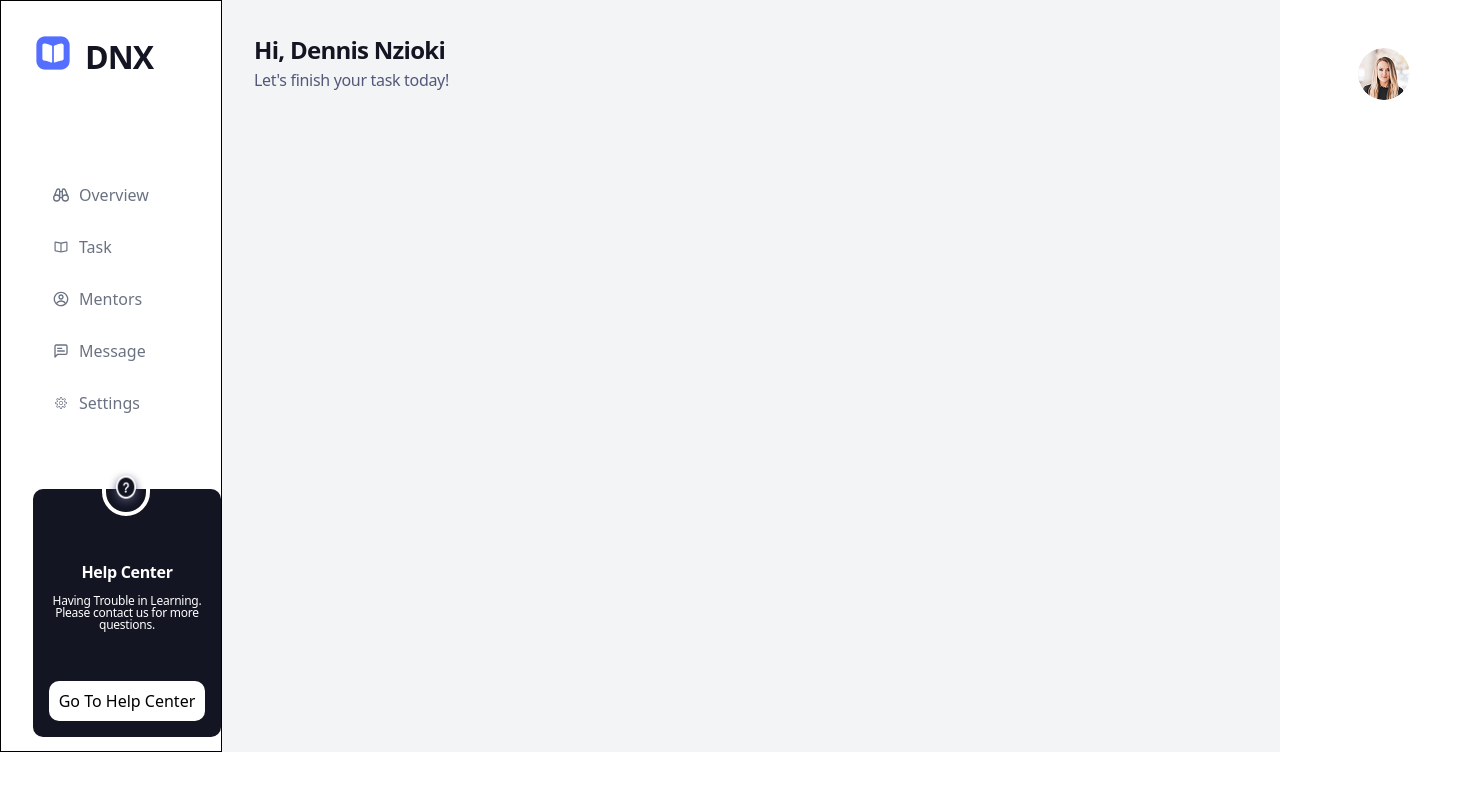
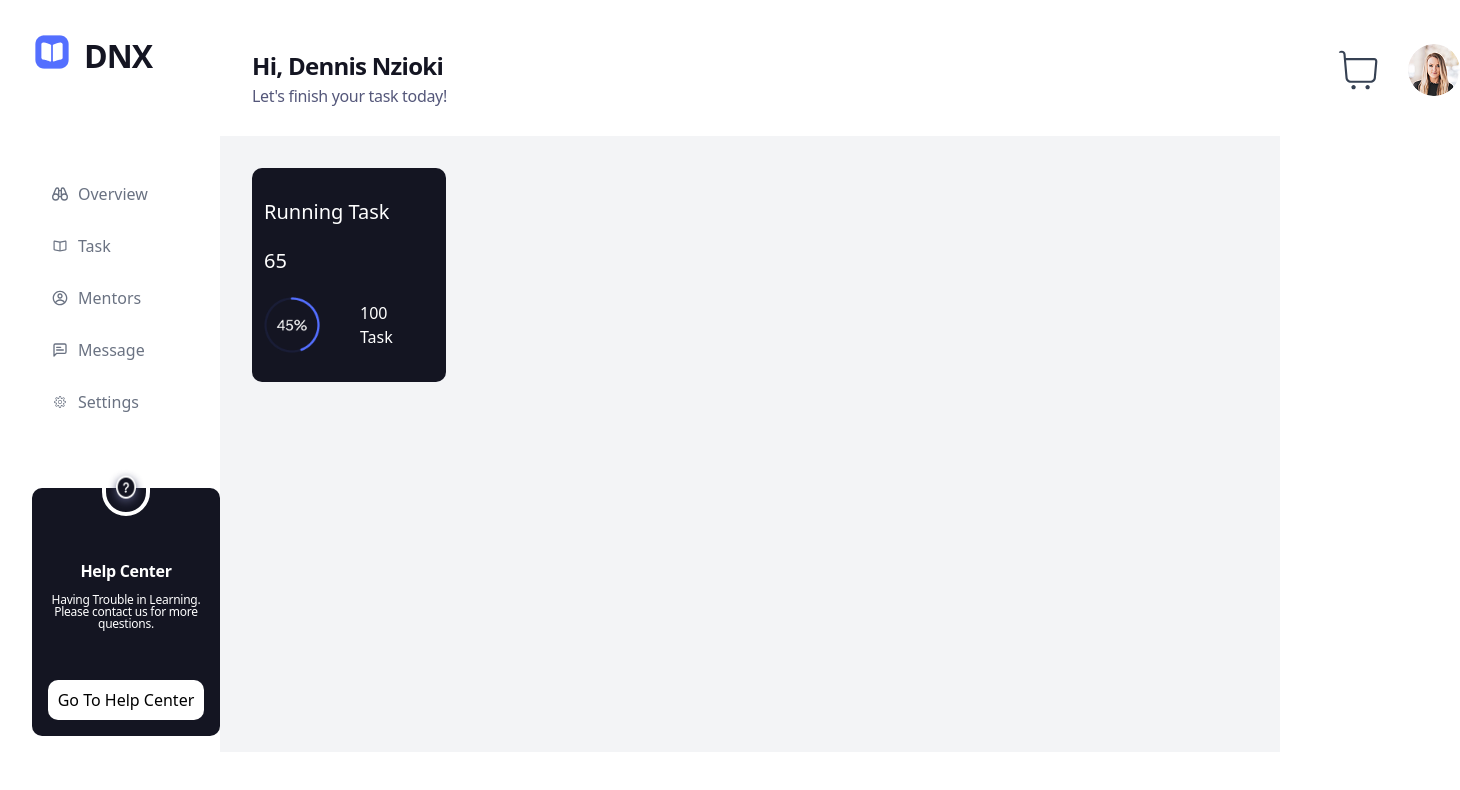
Before and after one commit to Pratham8487/TMS, a React (Vite) app: page / in a window 1280 px wide. Shown: the top 790 px of the page, 1460 px wide, since content can reach past the window. Built offline with nearby package versions, Linux system fonts and the light colour scheme.

Commit message:
added Header.tsx Home.tsx & also added responsiveness

```diff
--- a/src/Components/Header.tsx
+++ b/src/Components/Header.tsx
@@ -4,18 +4,18 @@ import Img1 from  '../assets/Profile.png';
 const Header = () => {
     return (
         <>
-
-                <div className="w-[14.75rem] h-[4.5rem] mt-[2rem] ml-[2rem] gap-2">
+            <div className="py-4 flex justify-evenly bg-white">
+                <div className="w-[14.75rem] h-[4.5rem] mt-[2rem] ml-[2rem] gap-2 hidden sm:block">
                     <h1 className="text-[#141522] font-[600] text-[24px] leading-[150%] tracking-[-0.03em] align-middle">
                     Hi, Dennis Nzioki
                     </h1>
                     <p className="w-[14.75rem] h-[1.75rem] text-[#54577A] font-[500] text-[1rem] leading-[1.5] tracking-[-0.02em]">Let's finish your task today!</p>
                 </div>
-                <div className="w-[8rem] h-[3.25rem] mt-[3rem] ml-[52.75rem] gap-[1.5rem] flex">
-                    <CiShoppingCart className="w-[3.25rem] h-[3.25rem] text-gray-700 cursor-pointer"/>
+                <div className="w-[8rem] h-[3.25rem] mt-7 ml-[52.75rem] gap-[1.5rem] flex">
+                    <CiShoppingCart className="w-[3.25rem] h-[3.25rem] text-gray-700 cursor-pointer rounded-full"/>
                     <img src={Img1} alt="img1" className="w-[3.25rem] h-[3.25rem] rounded-full"/>
                 </div>
-
+            </div>
         </>
     )
 }
--- /dev/null
+++ b/src/Components/Home.tsx
@@ -0,0 +1,18 @@
+import Img1 from '../assets/Cases.png';
+
+export default function Home() {
+    return (
+        <>
+            <div>
+                <div className="w-[12.125rem] h-[13.375rem] mt-[2rem] ml-[2rem] rounded-[0.625rem] bg-[#141522] flex flex-col justify-evenly py-2 px-3">
+                    <h1 className="text-white text-xl">Running Task</h1>
+                    <p className="text-white text-xl">65</p>
+                    <div className="flex items-center gap-10">
+                        <img src={Img1} alt='img1' className='w-14 h-14'/>
+                        <h1 className='text-white'>100<br/>Task</h1>
+                    </div>
+                </div>
+            </div>
+        </>
+    )
+}
--- a/src/Components/HomePage.tsx
+++ b/src/Components/HomePage.tsx
@@ -1,13 +1,18 @@
 import Header from "./Header";
 import Sidebar from "./Sidebar";
-
+import Home from './Home';
 
 function HomePage() {
     return (
-        <div className='flex bg-gray-100'>
-            <Sidebar />
-            <Header />
-        </div>
+        <>
+            <div className="flex bg-gray-100">
+                <Sidebar />
+                <div className="flex-1 flex flex-col">
+                    <Header />
+                    <Home />
+                </div>
+            </div>
+        </>
     )
 }
 
--- a/src/Components/Sidebar.tsx
+++ b/src/Components/Sidebar.tsx
@@ -5,11 +5,18 @@ import { IoMdBook } from "react-icons/io";
 import { CgProfile } from "react-icons/cg";
 import { LuMessageSquareText } from "react-icons/lu";
 import { CiSettings } from "react-icons/ci";
+import { HiOutlineMenuAlt3 } from "react-icons/hi";
+import { useState } from 'react';
 
 const Sidebar = () => {
+    const [isOpen, setIsOpen] = useState(false);
   return (
     <>
-        <div className="w-[15.75rem] h-[47rem] bg-white border">
+        <div className="w-[15.75rem] h-[47rem] bg-white hidden md:block">
+                <HiOutlineMenuAlt3
+                className="block md:hidden w-10 h-10 cursor-pointer text-gray-700"
+                onClick={() => setIsOpen(!isOpen)}
+            />
             <div className="w-[11.75rem] h-[2.5rem] mt-[2rem] gap-3 ml-[2rem] flex items-center">
                 <img src={img1} alt="img1" className="w-[2.5rem] h-[2.5rem]"/>
                 <h1 className="w-[8.5rem] h-[2.5rem] font-[Plus Jakarta Sans] font-semibold text-[2rem] leading-[1.5] tracking-[-0.03em] align-middle text-[#141522]"
```
Also changed, not shown: src/App.tsx (+6 -8 lines), src/assets/Cases.png (added).
